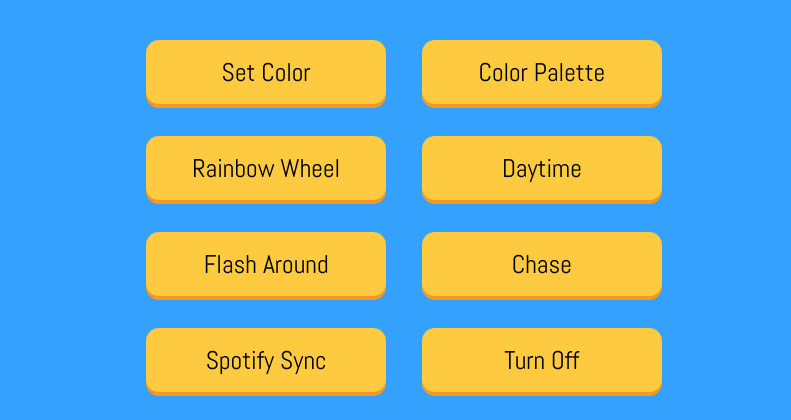
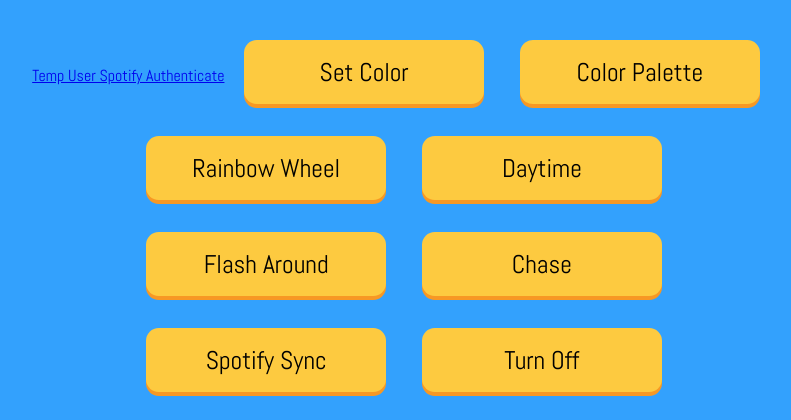
Before and after one commit to vbhaip/HelioHex, a Flask app: page / in a window 1280 px wide. Shown: the top 420 px of the page, without its empty margins (236-1027 px from the left). Run offline with Flask 2, Linux system fonts and the light colour scheme; some libraries are stand-ins or nearby versions.

Commit message:
added user side spotify authentication

```diff
--- a/heroku-app/app.py
+++ b/heroku-app/app.py
@@ -1,12 +1,45 @@
-from flask import Flask, render_template
+from flask import Flask, render_template, redirect, url_for, request
+import requests
 import urllib.request
 import os
+import sys
+import time
+import json
 
 app = Flask(__name__, static_url_path='/static')
 
 @app.route("/")
 def index():
 	return render_template('index.html')
+
+@app.route("/callback")
+def callback():
+        #make post request to exchange auth code for token
+        code = request.args.get('code')
+
+        body = {}
+        body['grant_type'] = 'authorization_code'
+        body['code'] = code
+        body['redirect_uri'] = "http://heliohex.herokuapp.com/callback"
+        body['client_id'] = os.environ['SPOTIFY_CLIENT_ID']
+        body['client_secret'] = os.environ['SPOTIFY_CLIENT_SECRET']
+
+        response = requests.post('https://accounts.spotify.com/api/token', data=body)
+        print(response.text)
+        sys.stdout.flush()
+
+        tosend = response.json()
+
+        #if authentication goes wrong, nothing will happen
+        if "error" in tosend or "expires_in" not in tosend:
+            return redirect(url_for('index'))
+
+        tosend['expires_at'] = int(tosend['expires_in']) + time.time()
+        tosend = json.dumps(tosend)
+
+        requests.post(os.environ['RPI_BASE_URL'] + "authenticate_spotify", data=tosend)
+
+        return redirect(url_for('index'))
 
 @app.route("/ping_spotify")
 def ping_spotify():
@@ -28,7 +61,7 @@ def set_color():
 	urllib.request.urlopen(os.environ['RPI_BASE_URL'] + "set_color/200.200.0")
 	return (''), 204
 
-app.jinja_env.globals.update(ping_spotify=ping_spotify, flash_around=flash_around, rainbow_wheel=rainbow_wheel, set_color=set_color)
+app.jinja_env.globals.update(ping_spotify=ping_spotify, flash_around=flash_around, rainbow_wheel=rainbow_wheel, set_color=set_color, callback=callback)
 
 def main():
 	app.run(host="0.0.0.0", port=5000)
--- a/heroku-app/templates/index.html
+++ b/heroku-app/templates/index.html
@@ -13,6 +13,7 @@
 	<body>
 		<div id="drawing"></div>
 			<div class="buttons">
+				<a href="https://accounts.spotify.com/authorize?client_id=f1dd20ef40d74fcaa4d9384a057c7846&response_type=code&redirect_uri=http%3A%2F%2Fheliohex.herokuapp.com%2Fcallback&scope=user-library-read%20user-modify-playback-state%20user-read-currently-playing%20user-read-playback-state%20user-modify-playback-state&state=34fFs29kd09">Temp User Spotify Authenticate</a>
 				<button type="button" class="button" id="set_color">Set Color</button>
 				<button type="button" class="button basic_button" id="set_color_palette" value="set_color_palette">Color Palette</button>
 
```
